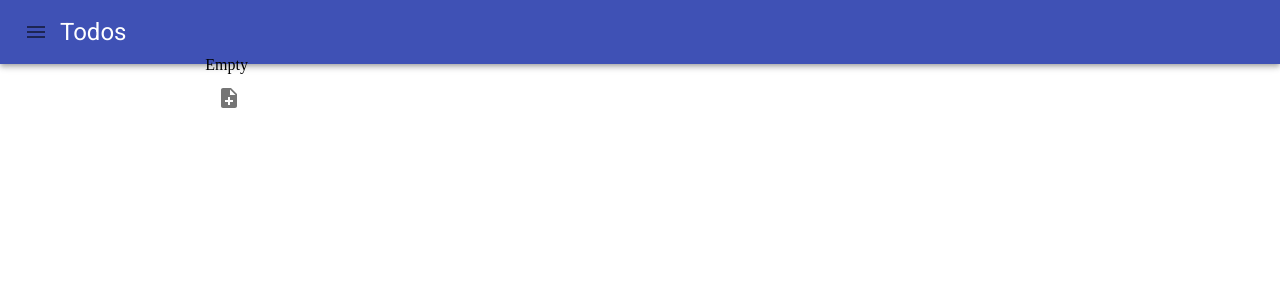
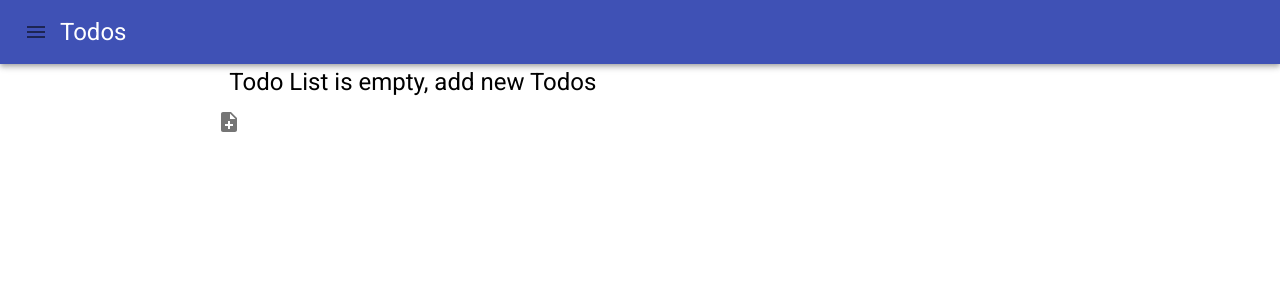
Before and after one commit to bartlomiejolma/todos-material-ui, a React (Create React App) app: page / in a window 1280 px wide. Shown: the top 300 px of the page. Built offline with nearby package versions, Linux system fonts and the light colour scheme.

Commit message:
Adds proper message for empty todos.

```diff
--- /dev/null
+++ b/src/pages/TodoList/EmptyTodoList.js
@@ -0,0 +1,17 @@
+import React from "react";
+import { Container, Typography } from "@material-ui/core";
+import styled from "styled-components";
+
+const MessageContainer = styled(Container)`
+    margin-top: 10px;
+`;
+
+const EmptyTodoList = () => {
+  return (
+    <MessageContainer>
+      <Typography variant="h5">Todo List is empty, add new Todos</Typography>
+    </MessageContainer>
+  );
+};
+
+export default EmptyTodoList;
--- a/src/pages/TodoList/index.js
+++ b/src/pages/TodoList/index.js
@@ -5,8 +5,8 @@ import { useState } from "react";
 import AddTodo from "./AddTodo";
 import TodoView from "./TodoView";
 import useTodos from "./useTodos";
+import EmptyTodoList from "./EmptyTodoList";
 
-const EmptyTodoList = () => "Empty";
 const GridPadding = () => <Grid item xs={0} sm={2}></Grid>;
 
 const TodoList = () => {
```
